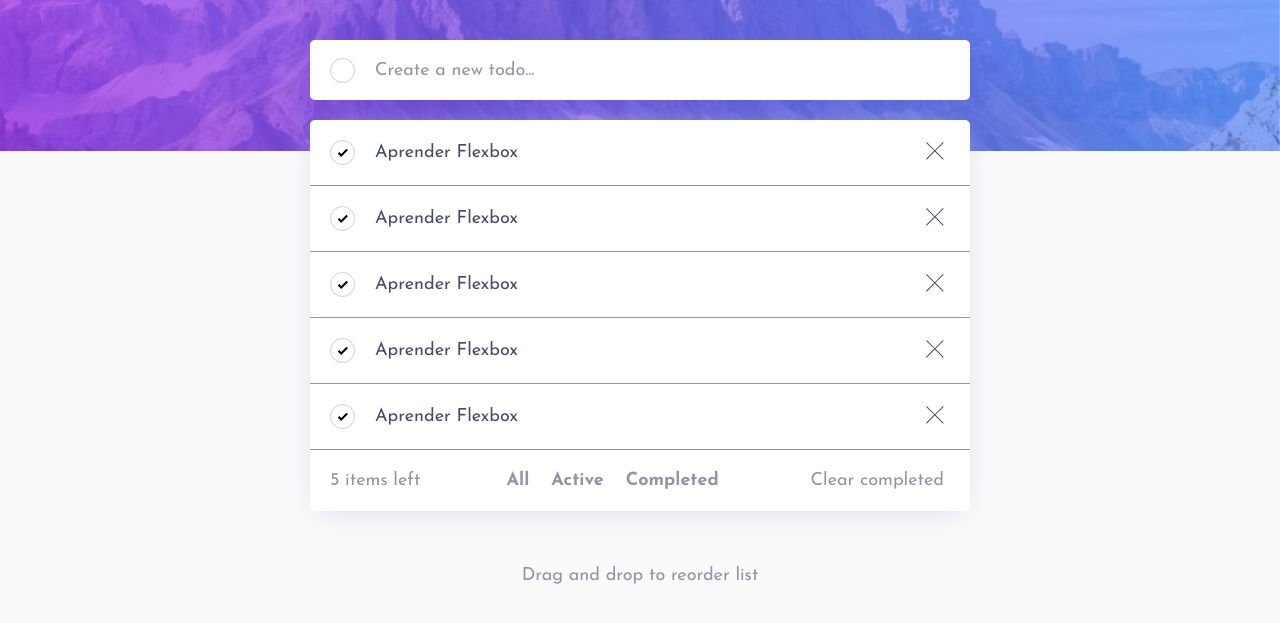
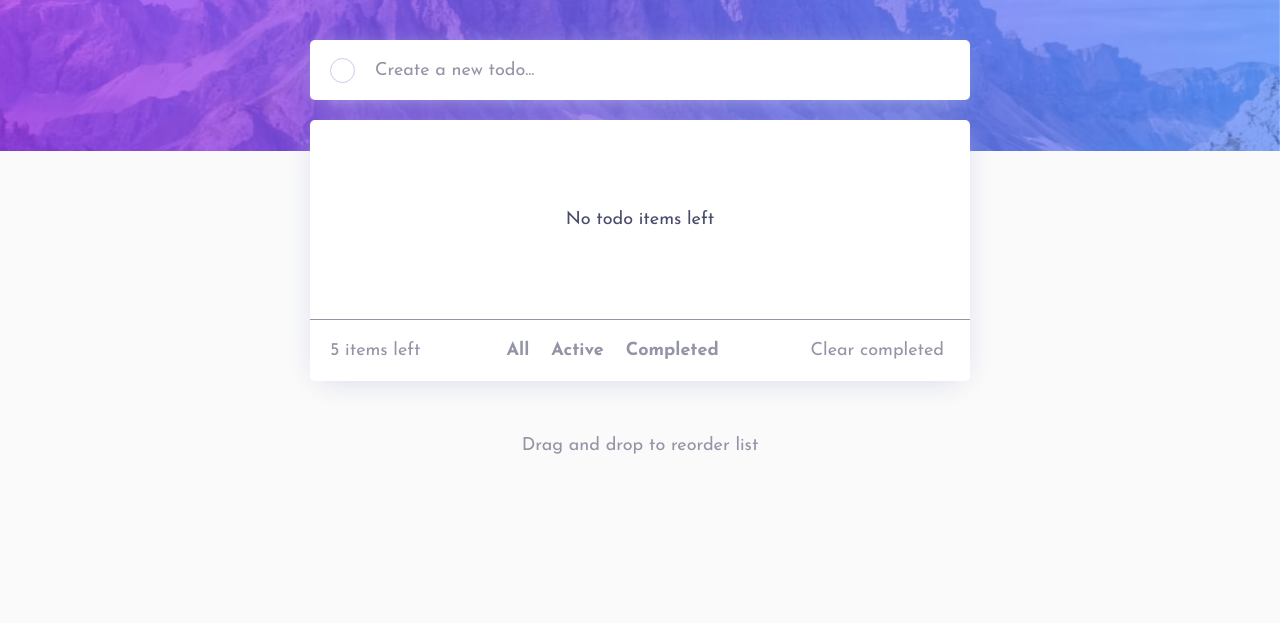
Before and after one commit to adriaxy/todo-app-frontend-mentor, a plain HTML site: page index.html in a window 1280 px wide. Shown: the part 145-768 px from the top of the page. Drawn offline with Linux system fonts and the light colour scheme.

Commit message:
Add empty list when there is no item on the list

```diff
--- a/index.html
+++ b/index.html
@@ -29,7 +29,13 @@
         <input id="todo-input" type="text" placeholder="Create a new todo... ">
       </form>
       <div class="todo-list" aria-label="items of todo list">
-        <ul>
+        <div class="empty-list">
+          <span>No todo items left</span>
+        </div>
+        <ul class="list-container">
+
+        </ul>
+        <!-- <ul>
           <li>
             <div>
 
@@ -111,7 +117,7 @@
             </div>
           </li>
 
-        </ul>
+        </ul> -->
         <div class="todo-summary">
           <span class="items-counter"><span>5</span> items left</span>
           <div class="state-buttons">
--- a/styles.css
+++ b/styles.css
@@ -195,12 +195,16 @@
 
     .round:hover{
         border: 1.6px solid transparent;
-        background: linear-gradient(white 0 0) padding-box,
+        background: linear-gradient(var(--white-black) 0 0) padding-box,
         linear-gradient(120deg, var(--gradient-border)) border-box;
     }
 
     .div-footer{
         padding: var(--px) var(--py);
+    }
+
+    .empty-list{
+        color: var(--text-primary);
     }
 
     @media (min-width: 590px){
@@ -286,8 +290,7 @@
         overflow: hidden;
     }
 
-    .interactive-content > :nth-child(2),
-    .interactive-content > :nth-child(3){
+    .interactive-content > *{
         box-shadow: 0px 5px 30px -10px var(--shadow);
     }
 
@@ -297,14 +300,15 @@
         gap: 10px;
     }
 
-    ul li div{
+    ul li{
         display: flex;
         align-items: center;
         justify-content: space-between;
         padding: var(--px) var(--py);
     }
 
-    ul li{
+    ul li,
+    .empty-list{
         border-bottom: 0.5px solid var(--text-secondary);
     }
 
@@ -342,6 +346,11 @@
         position: relative;
         width: 50px;
         height: 50px;
+        transition: scale 0.5s ease;
+    }
+
+    .btn-theme:hover{
+        scale: 1.2;
     }
 
     header{
@@ -351,8 +360,8 @@
     .btn-theme svg{
         position: absolute;
         left: 50%;
-        transition: top 0.2s ease,
-            opacity 0.2s ease;
+        transition: top 0.4s ease,
+            opacity 0.4s ease;
     }
 
     .dark-theme-svg,
@@ -373,4 +382,11 @@
         top: 70px;
         opacity: 0;
     }
+
+    .empty-list{
+        height: 200px;
+        display: flex;
+        justify-content: center;
+        align-items: center;
+    }
 }
```
